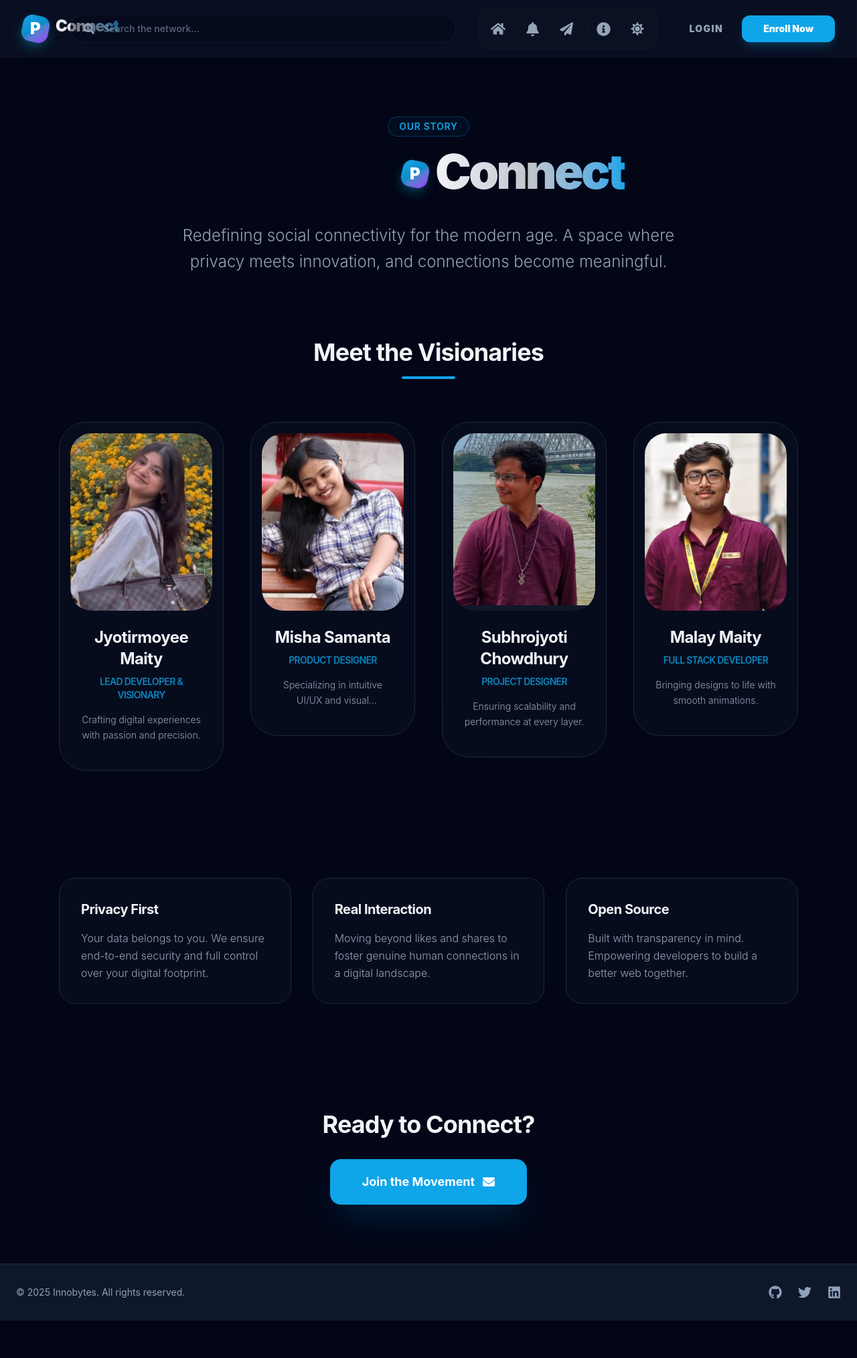
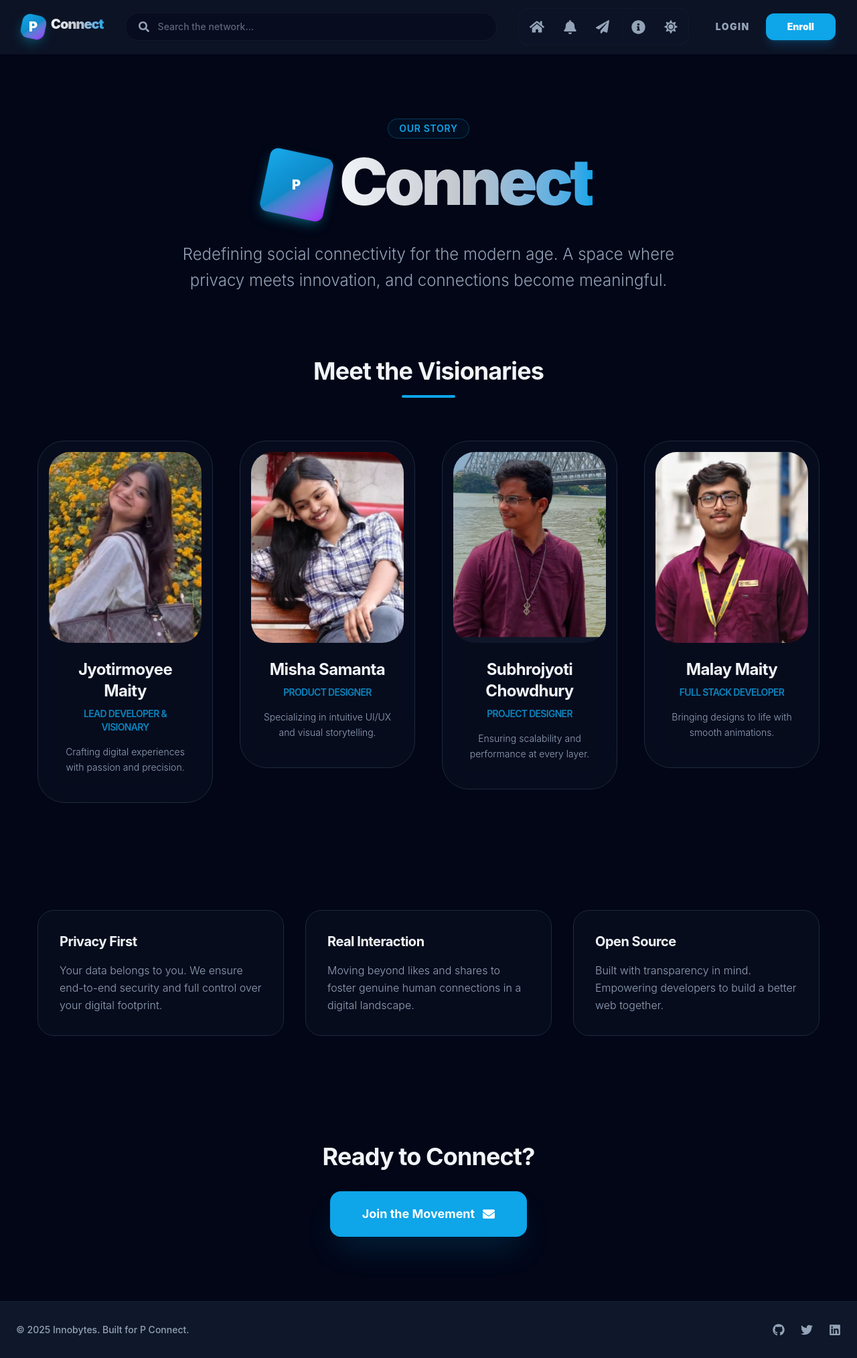
Before and after one commit to malayofficialcse-dev/Social_Media, a React (Vite) app in the folder Frontend/: page /about in a window 1280 px wide. Shown: the whole page at 67% size. Before the commit the page ends 1972 px from the top, so only its background shows below. Built offline with nearby package versions, Linux system fonts and the light colour scheme.

Commit message:
feat: Add initial UI components for Header, Footer, Logo, Layout, and About page.

```diff
--- a/Frontend/src/components/Footer.jsx
+++ b/Frontend/src/components/Footer.jsx
@@ -2,17 +2,17 @@ import { FaGithub, FaTwitter, FaLinkedin } from 'react-icons/fa';
 
 const Footer = () => {
   return (
-    <footer className="bg-surface border-t border-slate-800 py-8 mt-auto">
-      <div className="max-w-7xl mx-auto px-6">
-        <div className="flex flex-col md:flex-row justify-between items-center gap-4">
-          <div className="text-slate-400 text-sm">
-            © {new Date().getFullYear()} Innobytes. All rights reserved.
+    <footer className="w-full bg-surface border-t border-border-main/50 py-6 md:py-8 mt-auto">
+      <div className="w-full max-w-7xl mx-auto px-4 md:px-6">
+        <div className="flex flex-col md:flex-row justify-between items-center gap-4 text-center md:text-left">
+          <div className="text-text-muted text-xs md:text-sm font-medium">
+            © {new Date().getFullYear()} Innobytes. Built for P Connect.
           </div>
 
-          <div className="flex gap-6">
-            <a href="#" className="text-slate-400 hover:text-accent transition-colors"><FaGithub size={20} /></a>
-            <a href="#" className="text-slate-400 hover:text-accent transition-colors"><FaTwitter size={20} /></a>
-            <a href="#" className="text-slate-400 hover:text-accent transition-colors"><FaLinkedin size={20} /></a>
+          <div className="flex gap-4 md:gap-6">
+            <a href="#" className="text-text-muted hover:text-accent transition-all hover:scale-110"><FaGithub size={18} /></a>
+            <a href="#" className="text-text-muted hover:text-accent transition-all hover:scale-110"><FaTwitter size={18} /></a>
+            <a href="#" className="text-text-muted hover:text-accent transition-all hover:scale-110"><FaLinkedin size={18} /></a>
           </div>
         </div>
       </div>
--- a/Frontend/src/components/Header.jsx
+++ b/Frontend/src/components/Header.jsx
@@ -41,23 +41,26 @@ const Header = () => {
   };
 
   return (
-    <header className="sticky top-0 z-[60] glass border-b border-border-main/20 py-3 px-4 md:px-8 transition-all duration-500">
-      <div className="max-w-[1700px] mx-auto flex items-center justify-between gap-6">
-        <div className="flex items-center gap-6">
+    <header className="sticky top-0 left-0 right-0 w-full z-[70] bg-surface/80 backdrop-blur-xl border-b border-border-main/20 py-2 md:py-3 transition-all duration-500 shadow-sm">
+      <div className="w-full max-w-[1700px] mx-auto px-4 md:px-8 flex items-center justify-between gap-2">
+        <div className="flex items-center gap-2 md:gap-6">
           <button
-            className="lg:hidden text-text-muted hover:text-text-main p-2.5 hover:bg-surface/50 rounded-2xl transition-all border border-transparent active:scale-95"
+            className="lg:hidden text-text-muted hover:text-text-main p-2 hover:bg-surface/50 rounded-xl transition-all border border-transparent active:scale-95"
             onClick={() => setIsMenuOpen(!isMenuOpen)}
           >
-            {isMenuOpen ? <FaTimes size={22} /> : <FaBars size={22} />}
+            {isMenuOpen ? <FaTimes size={18} /> : <FaBars size={18} />}
           </button>
 
-          <Link to="/">
-            <Logo />
+          <Link to="/" className="shrink-0">
+            <Logo
+              iconClassName="w-7 h-7 md:w-9 h-9"
+              textClassName="text-base md:text-xl"
+            />
           </Link>
         </div>
 
         {/* Desktop Search Bar */}
-        <div className="relative flex-1 max-w-xl hidden lg:block group">
+        <div className="relative flex-1 max-w-xl hidden lg:block group mx-6">
           <div className="absolute inset-y-0 left-0 pl-5 flex items-center pointer-events-none transition-transform group-focus-within:scale-110">
             <FaSearch className="text-text-muted w-4 h-4 group-focus-within:text-accent transition-colors" />
           </div>
@@ -75,7 +78,7 @@ const Header = () => {
           />
 
           {showResults && searchResults.length > 0 && (
-            <div className="absolute mt-3 w-full glass-card border border-border-main/60 rounded-[2rem] shadow-[0_25px_60px_-15px_rgba(0,0,0,0.3)] z-[70] max-h-[70vh] overflow-y-auto p-3 animate-in fade-in slide-in-from-top-2 duration-300">
+            <div className="absolute mt-3 w-full bg-surface border border-border-main/60 rounded-[2rem] shadow-[0_25px_60px_-15px_rgba(0,0,0,0.3)] z-[70] max-h-[70vh] overflow-y-auto p-3 animate-in fade-in slide-in-from-top-2 duration-300">
               <p className="text-[10px] font-black uppercase tracking-[0.2em] text-text-muted/40 mb-3 px-3">Top Profiles</p>
               <div className="space-y-1">
                 {searchResults.map((result) => (
@@ -108,7 +111,7 @@ const Header = () => {
         </div>
 
         {/* Desktop Nav */}
-        <nav className="hidden lg:flex items-center gap-1.5 p-1.5 bg-surface/30 border border-border-main/30 rounded-2xl">
+        <nav className="hidden lg:flex items-center gap-1 p-1 bg-surface/30 border border-border-main/30 rounded-2xl mr-4">
           <Link to="/" title="Home" className="p-3 rounded-xl text-text-muted hover:text-accent hover:bg-accent/5 transition-all group">
             <FaHome size={22} className="group-hover:scale-110 transition-transform" />
           </Link>
@@ -136,14 +139,14 @@ const Header = () => {
         </nav>
 
         {/* User Workspace */}
-        <div className="flex items-center gap-3">
+        <div className="flex items-center gap-1.5 md:gap-3">
           {user ? (
-            <div className="flex items-center gap-3 p-1 rounded-2xl border border-border-main/10 bg-surface/20">
-              <Link to={`/profile/${user._id}`} className="flex items-center gap-3 pl-1 pr-4 py-1 rounded-xl transition-all hover:bg-accent/5 group">
+            <div className="flex items-center gap-1.5 md:gap-3 p-1 rounded-2xl border border-border-main/10 bg-surface/30">
+              <Link to={`/profile/${user._id}`} className="flex items-center gap-2 pl-1 pr-1 md:pr-4 py-1 rounded-xl transition-all hover:bg-accent/5 group">
                 <img
                   src={user.profileImage || `https://ui-avatars.com/api/?name=${user.username}`}
                   alt="My Profile"
-                  className="w-9 h-9 rounded-xl object-cover border border-border-main group-hover:border-accent/40 shadow-sm"
+                  className="w-7 h-7 md:w-9 h-9 rounded-xl object-cover border border-border-main group-hover:border-accent/40 shadow-sm"
                 />
                 <div className="hidden xl:flex flex-col items-start -space-y-1">
                   <span className="text-[13px] font-black text-text-main group-hover:text-accent transition-colors">{user.username?.split(' ')[0]}</span>
@@ -152,16 +155,16 @@ const Header = () => {
               </Link>
               <button
                 onClick={logout}
-                className="w-10 h-10 rounded-xl text-text-muted hover:text-red-500 hover:bg-red-500/5 transition-all flex items-center justify-center border-l border-border-main/10"
+                className="w-7 h-7 md:w-10 md:h-10 rounded-xl text-text-muted hover:text-red-500 hover:bg-red-500/5 transition-all flex items-center justify-center border-l border-border-main/10"
                 title="Secure logout"
               >
-                <FaSignOutAlt size={18} />
+                <FaSignOutAlt size={14} />
               </button>
             </div>
           ) : (
-            <div className="flex items-center gap-3">
-              <Link to="/login" className="text-text-muted hover:text-text-main text-sm font-black px-4 py-2 transition-all uppercase tracking-widest">Login</Link>
-              <Link to="/register" className="bg-accent text-white px-8 py-2.5 rounded-xl text-sm font-black shadow-lg shadow-accent/20 hover:scale-105 transition-all active:scale-95">Enroll Now</Link>
+            <div className="flex items-center gap-2">
+              <Link to="/login" className="text-text-muted hover:text-text-main text-xs md:text-sm font-black px-2 md:px-4 py-2 transition-all uppercase tracking-widest">Login</Link>
+              <Link to="/register" className="bg-accent text-white px-4 md:px-8 py-2 md:py-2.5 rounded-xl text-xs md:text-sm font-black shadow-lg shadow-accent/20 hover:scale-105 transition-all active:scale-95">Enroll</Link>
             </div>
           )}
         </div>
--- a/Frontend/src/components/Layout.jsx
+++ b/Frontend/src/components/Layout.jsx
@@ -20,11 +20,11 @@ const Layout = () => {
     <div className="min-h-screen bg-bg-main text-text-main flex flex-col font-sans transition-colors duration-300">
       <Header />
 
-      <div className="flex flex-1 relative">
+      <div className="flex flex-1 relative w-full overflow-x-hidden">
         {showSidebars && <Sidebar />}
 
-        <main className={`flex-1 p-4 md:p-6 transition-all duration-300 ${showSidebars ? 'md:ml-64 lg:mr-80' : 'container mx-auto'}`}>
-          <div className={`${isPublicPage ? 'max-w-6xl' : 'max-w-3xl'} mx-auto min-h-[calc(100vh-200px)]`}>
+        <main className={`flex-1 transition-all duration-300 w-full ${showSidebars ? 'md:ml-64 xl:mr-80' : ''}`}>
+          <div className={`p-4 md:p-8 ${isPublicPage ? 'max-w-7xl' : 'max-w-4xl'} mx-auto min-h-[calc(100vh-200px)] w-full`}>
             <Outlet />
           </div>
         </main>
--- a/Frontend/src/components/Logo.jsx
+++ b/Frontend/src/components/Logo.jsx
@@ -1,16 +1,16 @@
 import React from 'react';
 
-const Logo = ({ className = "w-10 h-10", textClassName = "text-2xl" }) => {
+const Logo = ({ className = "", iconClassName = "w-9 h-9", textClassName = "text-xl" }) => {
   return (
-    <div className={`flex items-center gap-2.5 group cursor-pointer transition-all duration-500 hover:scale-105 ${className}`}>
-      <div className="relative">
+    <div className={`flex items-center gap-2 group cursor-pointer transition-all duration-500 hover:scale-105 w-fit ${className}`}>
+      <div className="relative shrink-0">
         {/* Main Logo Hexagon/Shaped Background */}
-        <div className="w-10 h-10 bg-gradient-to-br from-accent via-accent-hover to-purple-600 rounded-[14px] flex items-center justify-center shadow-[0_8px_20px_-6px_rgba(6,182,212,0.6)] transform rotate-12 group-hover:rotate-0 transition-all duration-500">
+        <div className={`${iconClassName} bg-gradient-to-br from-accent via-accent-hover to-purple-600 rounded-[12px] flex items-center justify-center shadow-[0_8px_20px_-6px_rgba(6,182,212,0.6)] transform rotate-12 group-hover:rotate-0 transition-all duration-500`}>
            {/* Inner white glow */}
-           <div className="absolute inset-0 rounded-[14px] bg-white/10 blur-[2px] opacity-50"></div>
+           <div className="absolute inset-0 rounded-[12px] bg-white/10 blur-[2px] opacity-50"></div>
 
            {/* The 'P' Icon */}
-           <span className="text-white font-black text-2xl -rotate-12 group-hover:rotate-0 transition-all duration-500 select-none">P</span>
+           <span className="text-white font-black text-xl -rotate-12 group-hover:rotate-0 transition-all duration-500 select-none">P</span>
         </div>
 
         {/* Floating Accent Dot */}
--- a/Frontend/src/pages/About.jsx
+++ b/Frontend/src/pages/About.jsx
@@ -79,7 +79,11 @@ const About = () => {
           Our Story
         </motion.div>
         <div className="flex justify-center mb-8">
-          <Logo className="w-20 h-20" textClassName="text-5xl md:text-7xl" />
+          <Logo
+            className="flex-col md:flex-row gap-4"
+            iconClassName="w-16 h-16 md:w-24 md:h-24"
+            textClassName="text-5xl md:text-8xl"
+          />
         </div>
         <h1 className="sr-only">P Connect</h1>
         <p className="text-xl md:text-2xl text-text-muted max-w-3xl mx-auto leading-relaxed font-light">
```
